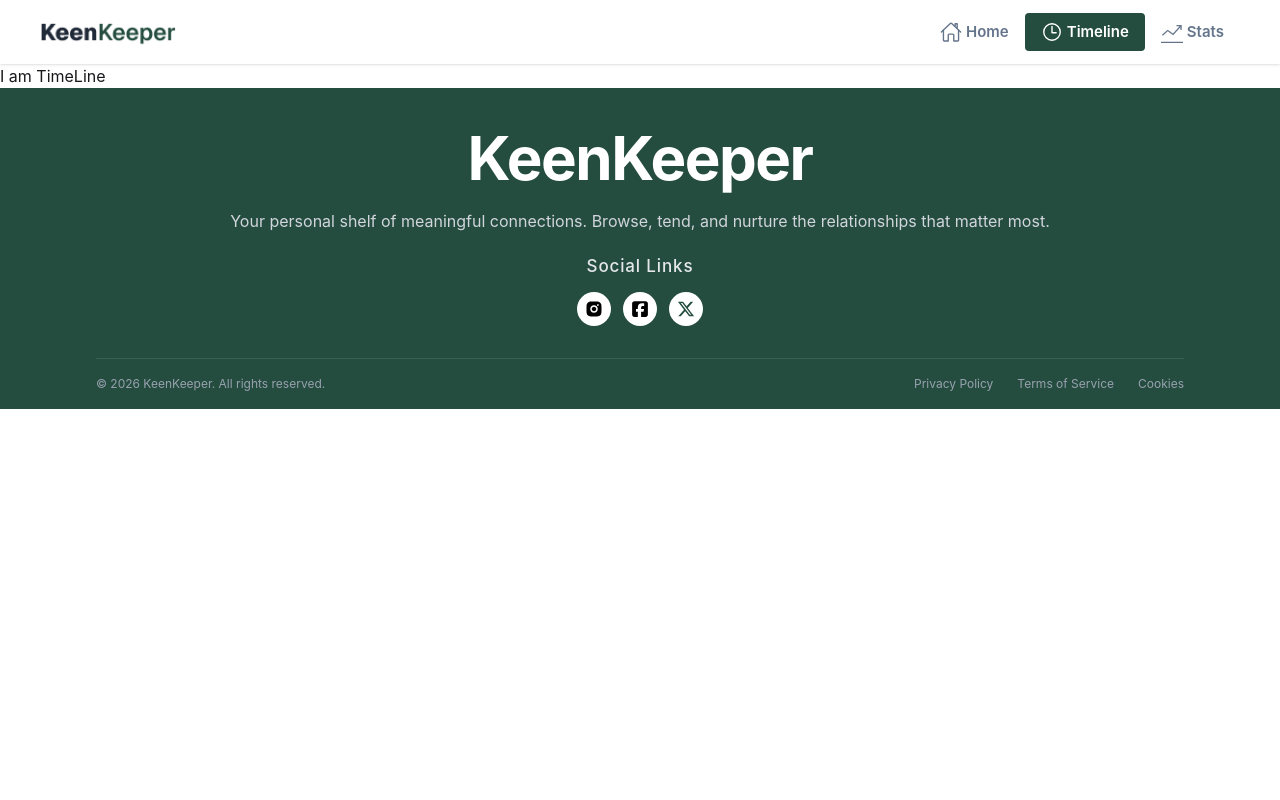
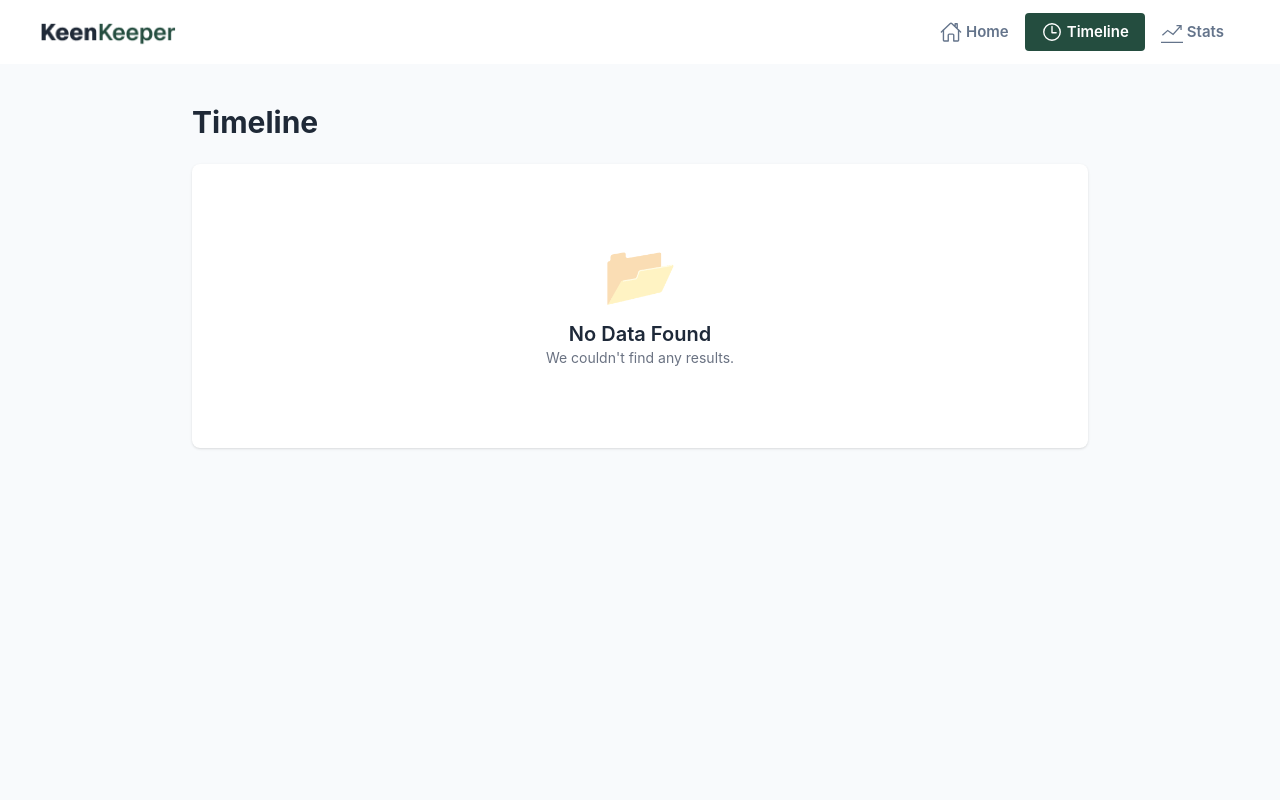
Before and after one commit to HSBHasib/PH-ASSIGNMENT-07, a React (Vite) app: page /timeline in a window 1280 px wide. Shown: the top 800 px of the page. Built offline with nearby package versions, Linux system fonts and the light colour scheme.

Commit message:
add timeLine section show  friendContact data dynamicaaly

```diff
--- a/src/context/FriendsDataProvider.jsx
+++ b/src/context/FriendsDataProvider.jsx
@@ -4,16 +4,26 @@
 
 const FriendsDataProvider = ({children}) => {
 
-    const [friendList, setFriendList] = useState([]);
+    const [friendsContactData, setFriendsContactData] = useState([]);
 
-    const hanldeFriendData = (currentData) => {
-        const allReadyExists = friendList.find(friend => friend.id === currentData.id);
+    const hanldeFriendsContactData = (currentData, type) => {
+    const options = { year: 'numeric', month: 'long', day: 'numeric' };
+    const formattedDate = new Date().toLocaleDateString('en-US', options);
 
-    }
+    const newInteraction = {
+        friendId: currentData.id,
+        name: currentData.name,
+        method: type,
+        date: formattedDate
+    };
+
+    setFriendsContactData((prevData) => [...prevData, newInteraction]);
+    };
 
     const data = {
-        friendList,
-        setFriendList
+        friendsContactData,
+        setFriendsContactData,
+        hanldeFriendsContactData
     };
 
   return <FriendsContext.Provider value={data}>{children}</FriendsContext.Provider>
--- a/src/pages/FriendAbout/FriendAbout.jsx
+++ b/src/pages/FriendAbout/FriendAbout.jsx
@@ -1,15 +1,19 @@
-import React from 'react';
+import React, { useContext } from 'react';
 import { FiPhoneCall } from 'react-icons/fi';
 import { MdOutlineTextsms } from 'react-icons/md';
 import { PiBellSimpleZ, PiClockCounterClockwiseBold, PiVideoCameraBold } from 'react-icons/pi';
 import { RiArchiveLine, RiDeleteBinLine } from 'react-icons/ri';
 import { Link, useLoaderData, useParams } from 'react-router';
+import { FriendsContext } from '../../context/friendsDataProvider';
 
 const FriendAbout = () => {
     const friendData = useLoaderData();
     const { id: fdId } = useParams();
 
     const friend = friendData?.find(fd => Number(fd.id) === Number(fdId));
+
+    // ContextApi
+    const {friendsContactData, setFriendsContactData, hanldeFriendsContactData} = useContext(FriendsContext);
 
     if (!friend) {
         return (
@@ -78,7 +82,6 @@
 
                 {/* Right Column */}
                 <div className="lg:col-span-8 space-y-5">
-
                     <div className="grid grid-cols-1 md:grid-cols-3 gap-4">
                         <div className="h-34 w-auto flex flex-col items-center justify-center bg-white rounded-2xl border border-slate-200 shadow-sm text-center space-y-1">
                             <h2 className="text-4xl font-bold text-[#244D3F]">{friend.days_since_contact}</h2>
@@ -107,15 +110,18 @@
                     <div className="bg-white p-6 rounded-2xl border border-slate-200 shadow-sm">
                         <h3 className="text-lg text-[#244D3F] font-semibold mb-6">Quick Check-In</h3>
                         <div className="grid grid-cols-1 md:grid-cols-3 gap-4">
-                            <button className="flex flex-col items-center justify-center h-26 border border-gray-200 rounded-xl bg-[#F8FAFC] hover:bg-gray-100 transition gap- cursor-pointer active:scale-95">
+
+                            <button onClick={() => hanldeFriendsContactData(friend, 'Call')} className="flex flex-col items-center justify-center h-26 border border-gray-200 rounded-xl bg-[#F8FAFC] hover:bg-gray-100 transition gap- cursor-pointer active:scale-95">
                                 <FiPhoneCall size={22} />
                                 <span className="font-semibold text-slate-700">Call</span>
                             </button>
-                            <button className="flex flex-col items-center justify-center h-26 border border-gray-200 rounded-xl bg-[#F8FAFC] hover:bg-gray-100 transition gap- cursor-pointer active:scale-95">
+
+                            <button onClick={() => hanldeFriendsContactData(friend, 'Text')} className="flex flex-col items-center justify-center h-26 border border-gray-200 rounded-xl bg-[#F8FAFC] hover:bg-gray-100 transition gap- cursor-pointer active:scale-95">
                                 <MdOutlineTextsms size={22} />
                                 <span className="font-semibold text-slate-700">Text</span>
                             </button>
-                            <button className="flex flex-col items-center justify-center h-26 border border-gray-200 rounded-xl bg-[#F8FAFC] hover:bg-gray-100 transition gap- cursor-pointer active:scale-95">
+
+                            <button onClick={() => hanldeFriendsContactData(friend, 'Video')} className="flex flex-col items-center justify-center h-26 border border-gray-200 rounded-xl bg-[#F8FAFC] hover:bg-gray-100 transition gap- cursor-pointer active:scale-95">
                                 <PiVideoCameraBold size={22} />
                                 <span className="font-semibold text-slate-700">Video</span>
                             </button>
--- a/src/pages/TimeLine/TimeLine.jsx
+++ b/src/pages/TimeLine/TimeLine.jsx
@@ -1,11 +1,64 @@
-import React from 'react'
+import { useContext, useState } from 'react';
+import { FriendsContext } from '../../context/friendsDataProvider';
+import callImg from "../../assets/image/call.png";
+import textImg from "../../assets/image/text.png";
+import videoImg from "../../assets/image/video.png";
 
 const TimeLine = () => {
-  return (
-    <div>
-      I am TimeLine
-    </div>
-  )
-}
+    const { friendsContactData } = useContext(FriendsContext);
 
-export default TimeLine
+
+    // Icon Selector Function
+    const getIcon = (method) => {
+        switch (method.toLowerCase()) {
+            case 'call': return <img className='w-7' src={callImg} alt="callImg" />;
+            case 'text': return <img className='w-7' src={textImg} alt="textImg" />;
+            case 'video': return <img className='w-7' src={videoImg} alt="videoImg" />;
+        }
+    };
+
+    return (
+        <div className="bg-[#F8FAFC] min-h-screen p-6 md:p-10">
+            <div className="max-w-4xl mx-auto">
+                <h1 className="text-3xl font-bold text-[#1F2937] mb-6">Timeline</h1>
+
+                {/* Timeline List */}
+                <div className="space-y-5">
+                    {friendsContactData.length > 0 ? (
+                        friendsContactData.slice().reverse().map((item, index) => (
+                          <div
+                              key={index}
+                              className="bg-white border border-gray-100 rounded-lg px-4 py-3 flex items-center gap-4 shadow-sm hover:shadow-md transition-shadow"
+                            >
+                                <div className="rounded-lg flex items-center justify-center">
+                                    {getIcon(item.method)}
+                                </div>
+
+                                <div>
+                                    <p className="text-[#64748B] font-medium">
+                                        <span className="font-bold text-[#244D3F]">{item.method}</span> with {item.name}
+                                    </p>
+                                    <p className="text-[#64748B] font-medium text-sm">{item.date}</p>
+                                </div>
+                          </div>
+                        ))
+                    ) : (
+                        <div className="flex flex-col items-center justify-center p-20 text-center bg-white rounded-lg shadow">
+                          <div className="text-6xl mb-4 opacity-40">
+                              📂
+                          </div>
+                              <h3 className="text-xl font-semibold text-gray-800 ">
+                                  No Data Found
+                              </h3>
+                              <p className="text-sm text-gray-500 max-w-[250px]">
+                                  We couldn't find any results.
+                              </p>
+                        </div>
+                    )}
+                </div>
+            </div>
+        </div>
+    );
+};
+
+export default TimeLine;
```
